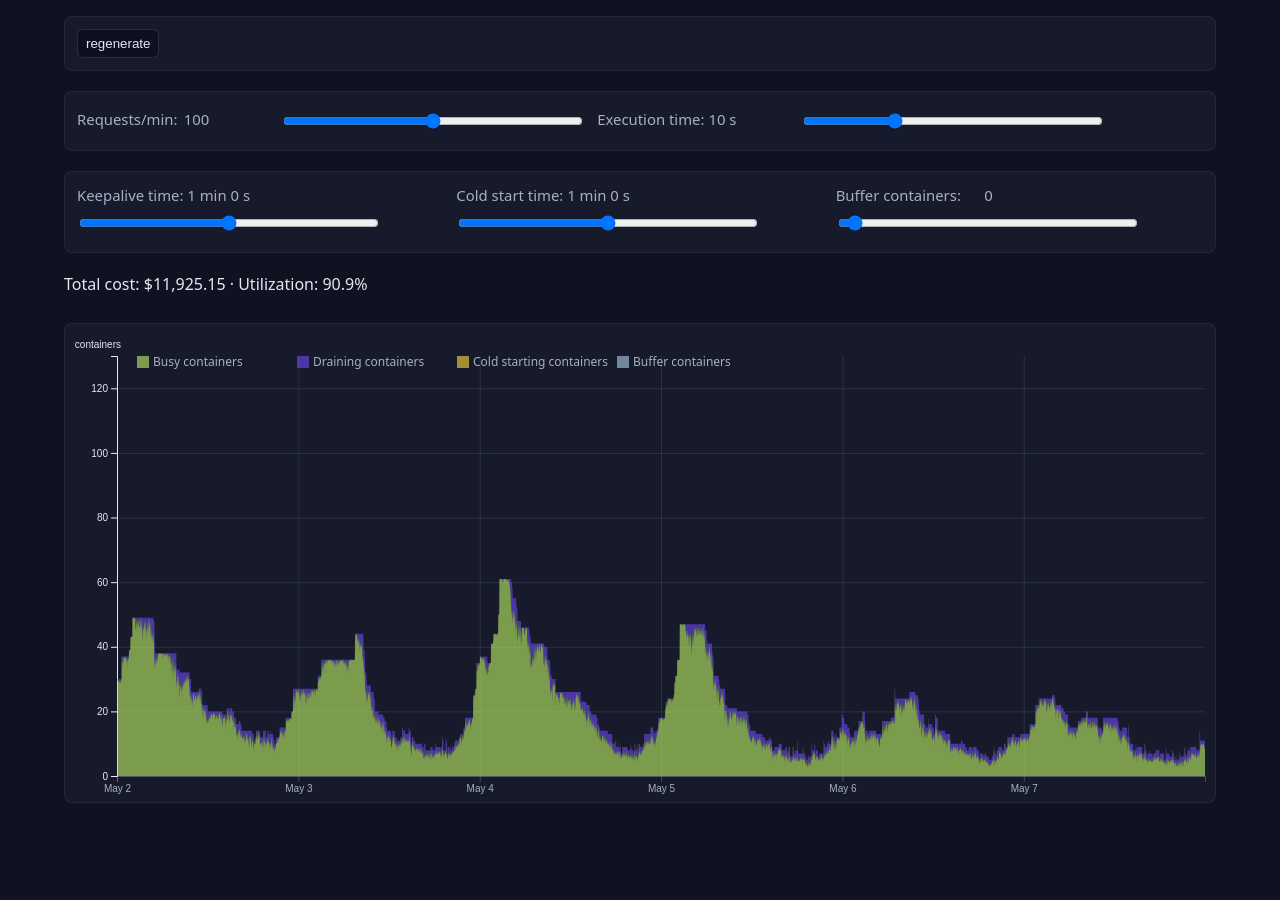
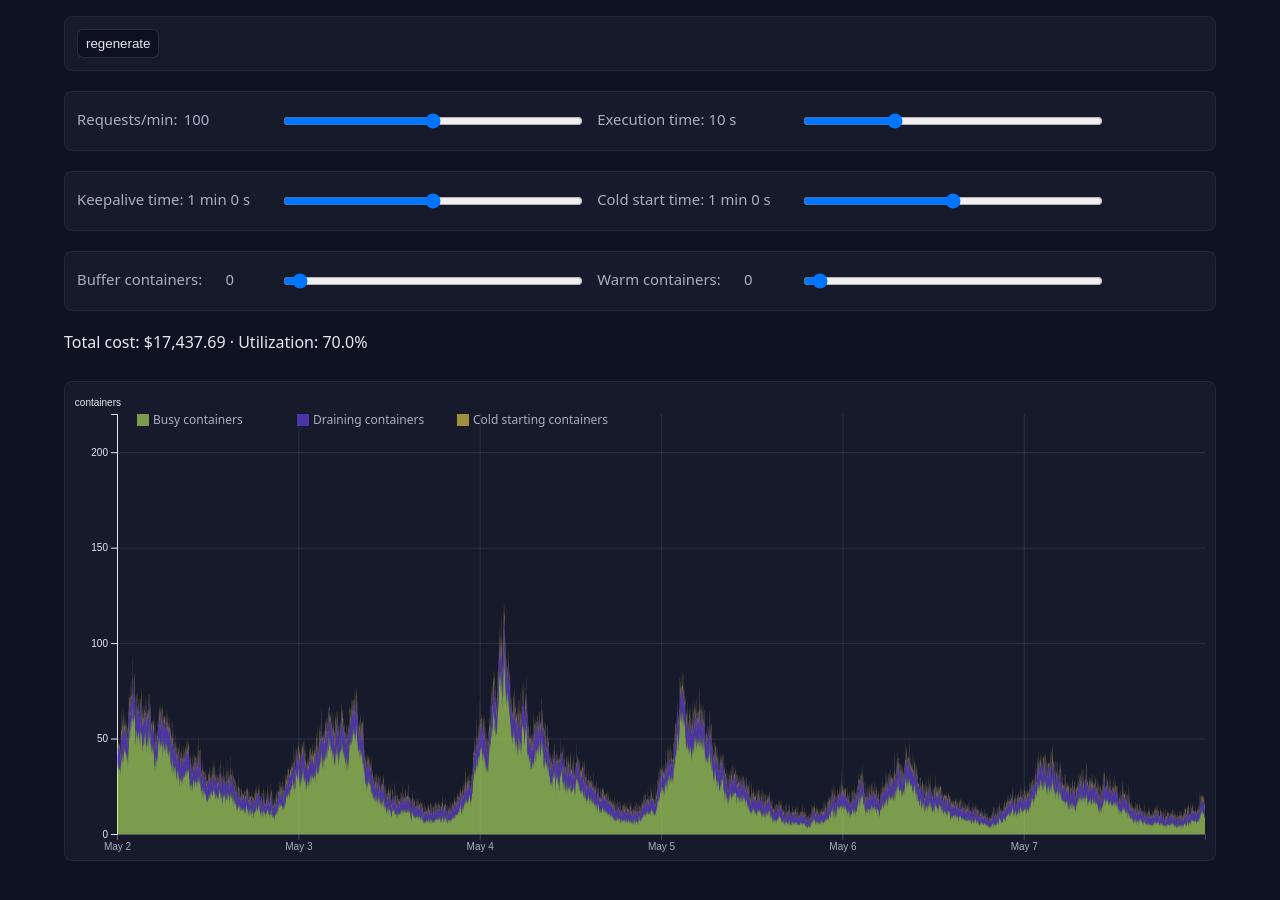
Before and after one commit to modal-labs/serverless-queuing-theory-model, a plain HTML site: page web/index.html in a window 1280 px wide. Drawn offline with nearby package versions, Linux system fonts and the light colour scheme.

Commit message:
Slider for warm containers

```diff
--- a/web/app.js
+++ b/web/app.js
@@ -187,7 +187,7 @@ function generateData({ startDate, endDate, seed, baseRate = 100 }) {
 
 let demandData = null;
 
-function simulate({xsByMinute, rsBySecond, executionTime = 10, keepaliveTime = 60, coldStartTime = 60, nBufferContainers = 0 }) {
+function simulate({xsByMinute, rsBySecond, executionTime = 10, keepaliveTime = 60, coldStartTime = 60, nBufferContainers = 0, nWarmContainers = 0 }) {
   const nSeconds = rsBySecond.length;
 
   // initialize empty arrays
@@ -230,10 +230,6 @@ function simulate({xsByMinute, rsBySecond, executionTime = 10, keepaliveTime = 6
       busyContainers.push(requests[requestsJ++]);
       idleContainers.pop(); // Remove the last idle container
     }
-    // Shut down idle containers
-    while (idleContainers.length > idleJ && idleContainers[idleJ] + keepaliveTime < i) {
-      idleJ++;
-    }
     // Compute container counts
     const nIdleContainers = idleContainers.length - idleJ;
     const nBusyContainers = busyContainers.length - busyJ;
@@ -249,8 +245,17 @@ function simulate({xsByMinute, rsBySecond, executionTime = 10, keepaliveTime = 6
 
     // Start new containers based on queue size
     const queueSize = requests.length - requestsJ;
-    for (let z = 0; z < queueSize - nTotalContainers; z++) {
+    const nDesiredTotalContainers = Math.max(nWarmContainers, nBusyContainers + queueSize + nBufferContainers);
+    const nDesiredNewContainers = nDesiredTotalContainers - nTotalContainers;
+    let nDesiredShutdownContainers = -nDesiredNewContainers;
+    for (let z = 0; z < nDesiredNewContainers; z++) {
       coldStartingContainers.push(i);
+    }
+
+    // Shut down idle containers
+    while (idleContainers.length > idleJ && idleContainers[idleJ] + keepaliveTime < i && nDesiredShutdownContainers > 0) {
+      idleJ++;
+      nDesiredShutdownContainers--;
     }
   }
 
@@ -258,7 +263,6 @@ function simulate({xsByMinute, rsBySecond, executionTime = 10, keepaliveTime = 6
   const nBusyPerMinute = reshapeMeanPerMinute(nBusyBySecond);
   const nIdlePerMinute = reshapeMeanPerMinute(nIdleBySecond);
   const nColdStartingPerMinute = reshapeMeanPerMinute(nColdStartingBySecond);
-  const nBufferPerMinute = reshapeMeanPerMinute(nBufferBySecond);
   const nTotalPerMinute = reshapeMeanPerMinute(nTotalBySecond);
 
   // build minute-level stacked data
@@ -268,14 +272,10 @@ function simulate({xsByMinute, rsBySecond, executionTime = 10, keepaliveTime = 6
     busy: nBusyPerMinute[i],
     draining: nIdlePerMinute[i],
     cold: nColdStartingPerMinute[i],
-    buffer: nBufferPerMinute[i],
     total: nTotalPerMinute[i],
   })).slice(24 * 60);
 
-  return {
-    nBufferContainers,
-    timeseries,
-  };
+  return timeseries;
 }
 
 function mean(arr) {
@@ -414,18 +414,18 @@ function run() {
   const keepaliveTime = sliderToSeconds(document.getElementById('keepalive-time')?.value ?? secondsToSlider(60));
   const coldStartTime = sliderToSeconds(document.getElementById('coldstart-time')?.value ?? secondsToSlider(60));
   const nBufferContainers = Number(document.getElementById('buffer-containers')?.value ?? 0);
+  const nWarmContainers = Number(document.getElementById('warm-containers')?.value ?? 0);
   const {xsByMinute, rsBySecond} = demandData;
-  const simulatedData = simulate({ xsByMinute, rsBySecond, executionTime, keepaliveTime, coldStartTime, nBufferContainers });
-  const { timeseries } = simulatedData;
+  const simulatedData = simulate({ xsByMinute, rsBySecond, executionTime, keepaliveTime, coldStartTime, nBufferContainers, nWarmContainers });
+  const timeseries = simulatedData;
   console.log(timeseries);
 
   const series = [
     { key: 'busy', label: 'Busy containers' },
     { key: 'draining', label: 'Draining containers' },
     { key: 'cold', label: 'Cold starting containers' },
-    { key: 'buffer', label: 'Buffer containers' },
   ];
-  const colors = ['#bef264','#6e47fd','#fde047','#add0e6'];
+  const colors = ['#bef264','#6e47fd','#fde047'];
   stackedAreaChart({ sel: '#chart-number-containers', timeseries, x: d => d.date, series, colors: colors, yLabel: 'number of containers' });
 
   // Compute total cost over the selected period
@@ -454,29 +454,33 @@ function wireParameterControls() {
   const k = document.getElementById('keepalive-time');
   const c = document.getElementById('coldstart-time');
   const b = document.getElementById('buffer-containers');
+  const w = document.getElementById('warm-containers');
   const rv = document.getElementById('requests-per-minute-value');
   const ev = document.getElementById('execution-time-value');
   const kv = document.getElementById('keepalive-time-value');
   const cv = document.getElementById('coldstart-time-value');
   const bv = document.getElementById('buffer-containers-value');
+  const wv = document.getElementById('warm-containers-value');
   // initialize slider knob positions from defaults
   if (r) r.value = String(rpmToSlider(100));
   if (e) e.value = String(secondsToSlider(10));
   if (k) k.value = String(secondsToSlider(60));
   if (c) c.value = String(secondsToSlider(60));
   if (b) b.value = String(0);
+  if (w) w.value = String(0);
   const updateLabels = () => {
     if (rv && r) rv.textContent = formatRpmHuman(sliderToRpm(r.value));
     if (ev && e) ev.textContent = formatSecondsHuman(sliderToSeconds(e.value));
     if (kv && k) kv.textContent = formatSecondsHuman(sliderToSeconds(k.value));
     if (cv && c) cv.textContent = formatSecondsHuman(sliderToSeconds(c.value));
     if (bv && b) bv.textContent = String(Math.round(b.value));
+    if (wv && w) wv.textContent = String(Math.round(w.value));
   };
   const regenerateDataFromControls = () => {
     const baseRate = sliderToRpm(r?.value ?? rpmToSlider(100));
     demandData = generateData({ startDate: DEFAULT_START, endDate: DEFAULT_END, seed: DEFAULT_SEED, baseRate });
   };
-  [e, k, c, b].forEach(input => {
+  [e, k, c, b, w].forEach(input => {
     if (!input) return;
     input.addEventListener('input', () => { updateLabels(); run(); });
     input.addEventListener('change', () => { updateLabels(); run(); });
--- a/web/index.html
+++ b/web/index.html
@@ -31,9 +31,15 @@
           <span style="font-size: 0.93em; display: inline-block; width: 200px;">Cold start time: <span id="coldstart-time-value" style="display: inline-block; min-width: 28px; text-align: right;">60</span></span>
           <input id="coldstart-time" type="range" min="0" max="1000" step="1" value="0" style="width: 300px; vertical-align: middle;" />
         </label>
+      </section>
+      <section class="controls">
         <label for="buffer-containers">
           <span style="font-size: 0.93em; display: inline-block; width: 200px;">Buffer containers: <span id="buffer-containers-value" style="display: inline-block; min-width: 28px; text-align: right;">0</span></span>
           <input id="buffer-containers" type="range" min="0" max="100" step="1" value="0" style="width: 300px; vertical-align: middle;" />
+        </label>
+        <label for="warm-containers">
+          <span style="font-size: 0.93em; display: inline-block; width: 200px;">Warm containers: <span id="warm-containers-value" style="display: inline-block; min-width: 28px; text-align: right;">0</span></span>
+          <input id="warm-containers" type="range" min="0" max="100" step="1" value="0" style="width: 300px; vertical-align: middle;" />
         </label>
       </section>
 
```
